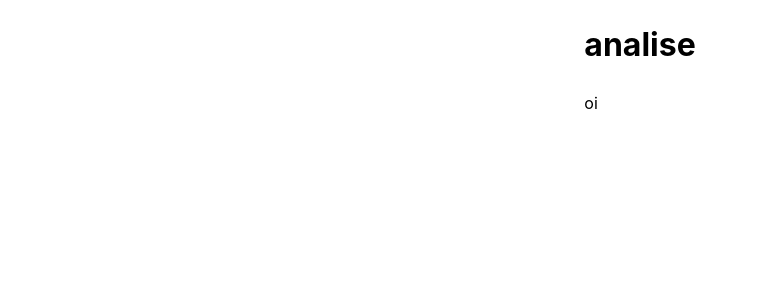
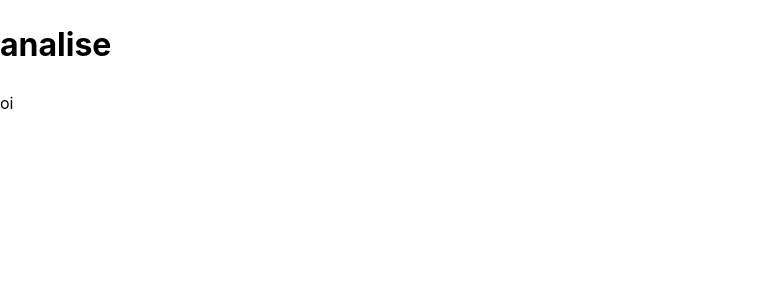
Before and after one commit to DheiverSantos/GeniusAI, a React (Vite) app: page /analise in a window 1280 px wide. Shown: the top 300 px of the page, without its empty margins (0-757 px from the left). Built offline with nearby package versions, Linux system fonts and the light colour scheme.

Commit message:
refactor: texto e tamanho

```diff
--- a/src/components/inputImg/InputImg.tsx
+++ b/src/components/inputImg/InputImg.tsx
@@ -39,7 +39,9 @@ function InputImg() {
         {imageSrc ? (
           <img src={imageSrc} alt="preview" className="picture__image" />
         ) : (
-          <span className="picture__image">Choose an image</span>
+          <span className="picture__image">
+            Solte a Imagem Aqui - ou - Clique para o Upload
+          </span>
         )}
       </label>
       <input
--- a/src/index.css
+++ b/src/index.css
@@ -13,11 +13,6 @@
 body {
   margin: 0;
   display: flex;
-  place-items: center;
-  min-width: 20rem;
-  min-height: 100vh;
-  justify-content: center;
-  align-items: flex-start;
 }
 
 .img-logo {
```
Also changed, not shown: src/components/inputImg/InputImg.css (+5 -3 lines).
